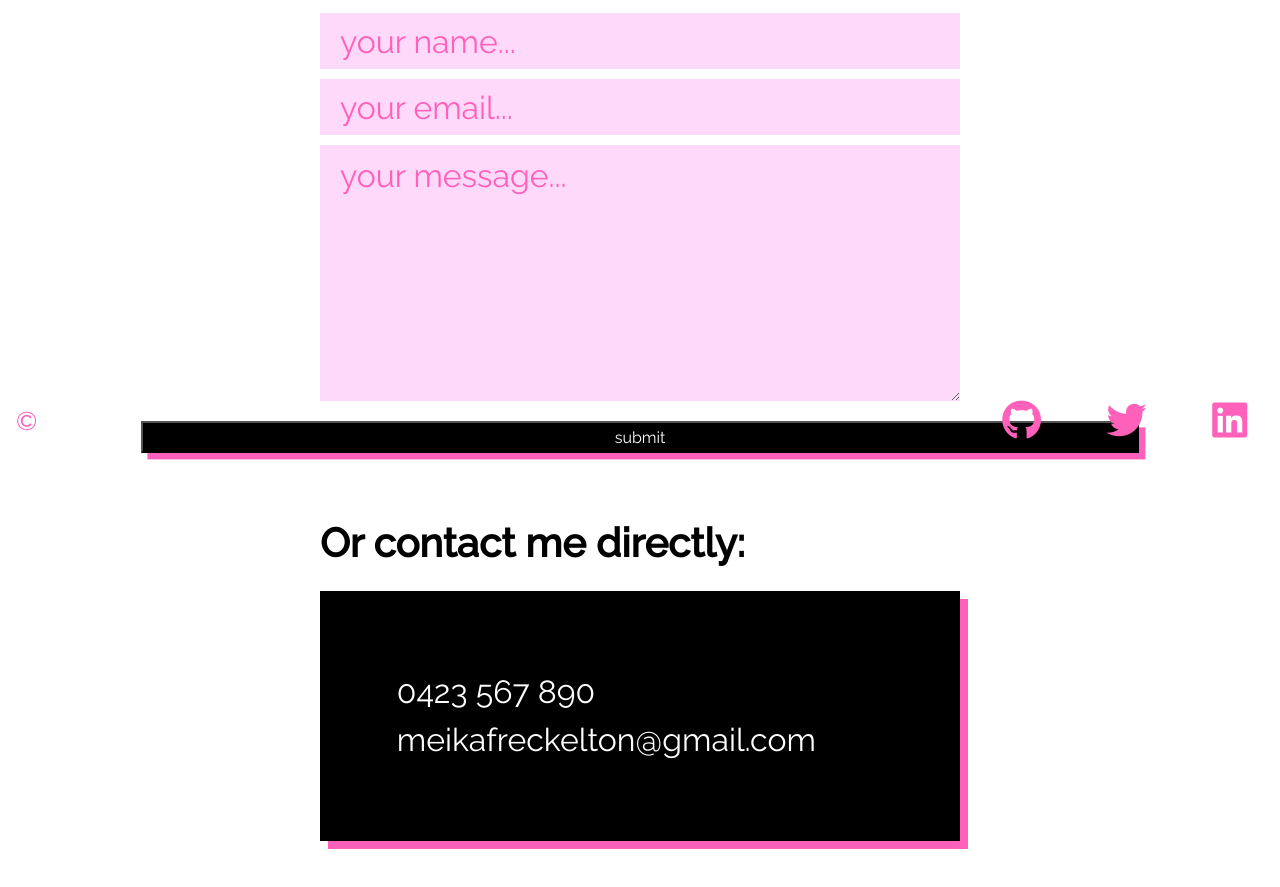
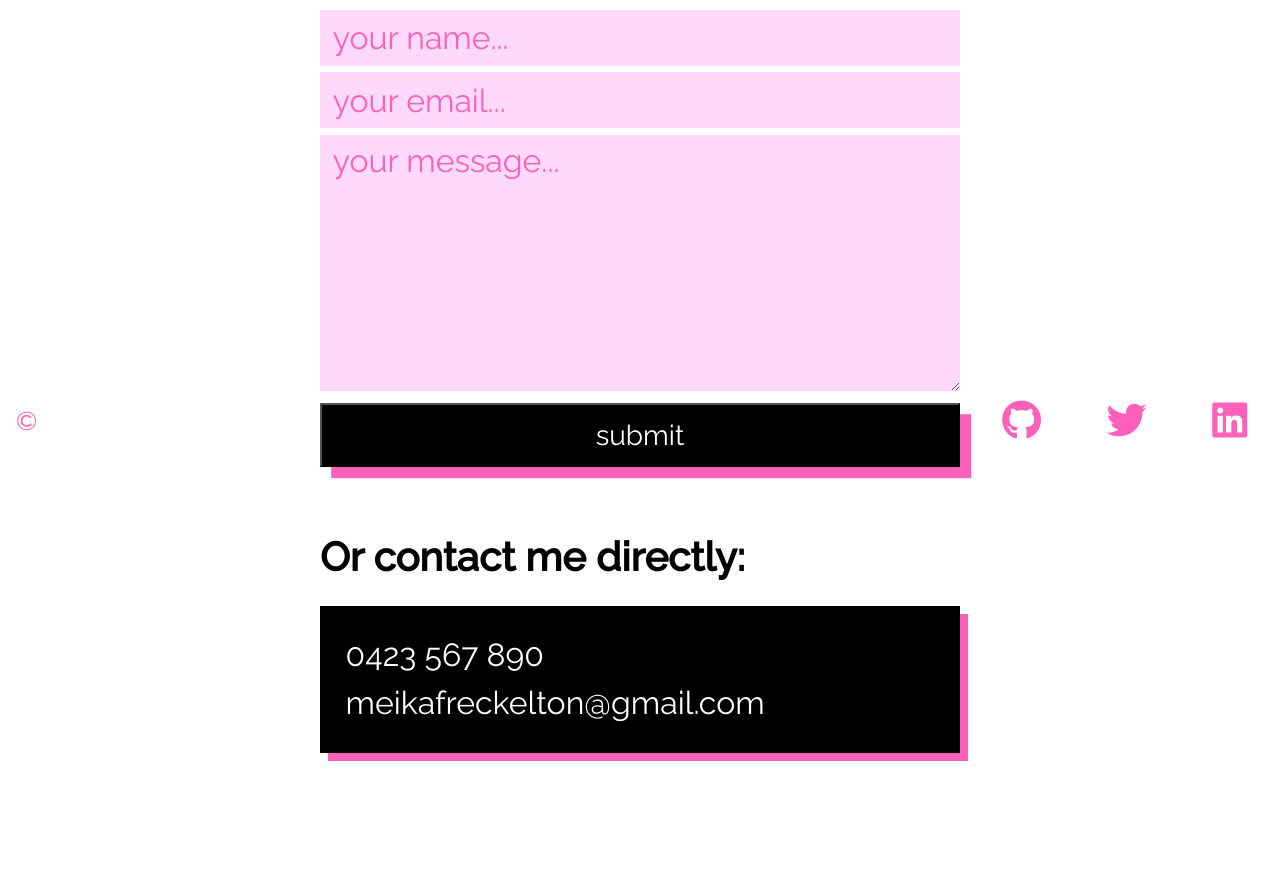
Before and after one commit to MeikaFreckelton/Portfolio, a plain HTML site: page src/contact.html in a window 1280 px wide. Shown: the part 347-1234 px from the top of the page. Drawn offline with Linux system fonts and the light colour scheme; a web font is replaced by a local one.

Commit message:
committing

```diff
--- a/src/styles/_responsive.scss
+++ b/src/styles/_responsive.scss
@@ -193,6 +193,10 @@
             input[type=text], select, textarea{
                 font-size: 2em;
                 padding: 2.5%;
+            }
+
+            input[type=submit]{
+                font-size: 1.75em;
             }
         }
 
@@ -591,6 +595,11 @@
                 height: 8em;
                 padding-top: 1.2%;
             }
+
+            input[type=submit]{
+                width: 50vw;
+                height: 8vh;
+            }
         }
 
 
@@ -607,6 +616,7 @@
             .c-details{
                 width: 50vw;
                 margin-top: 2%;
+                padding: 2%;
 
             }
 
```
Also changed, not shown: src/styles/style.css, 1 other file.
